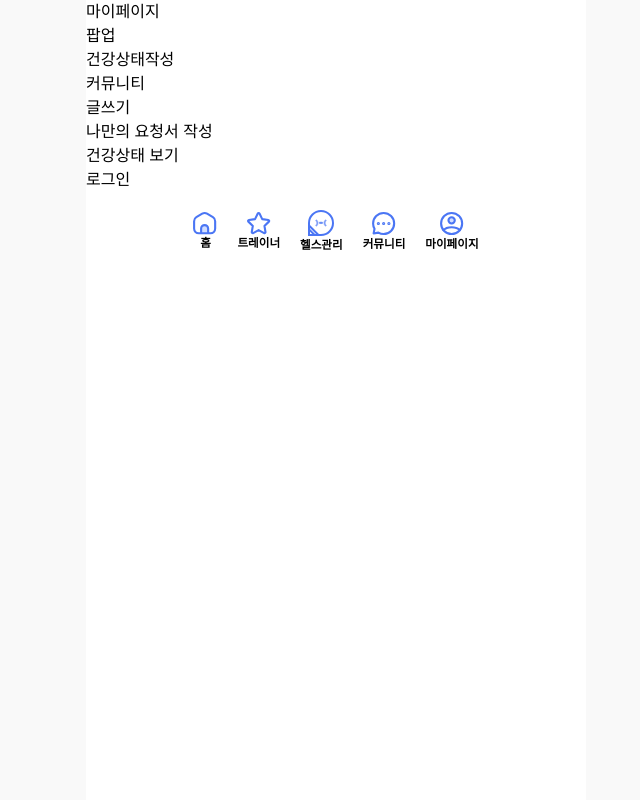
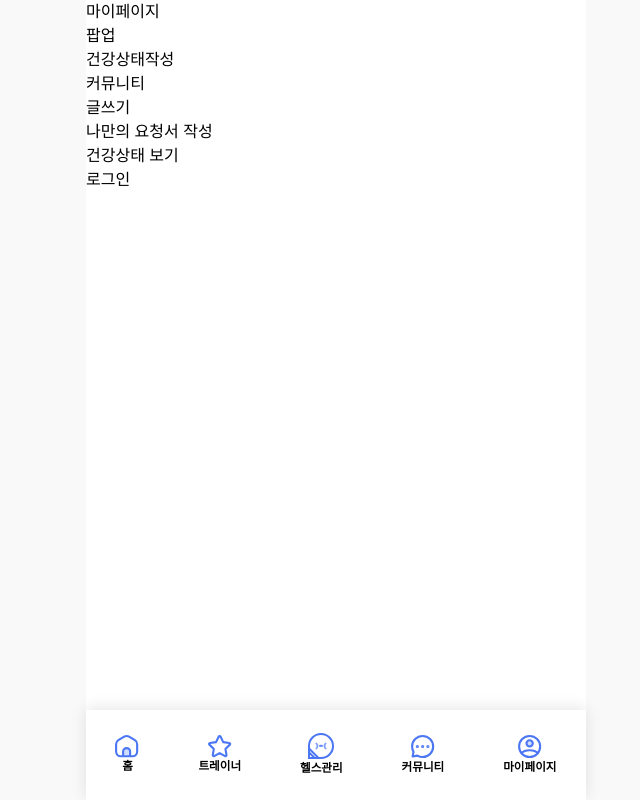
Before and after one commit to 123rudgks/health_geine, a Next.js app: page / in a window 1280 px wide. Shown: the whole page, without its empty margins (304-944 px from the left). Built offline with nearby package versions, Linux system fonts and the light colour scheme; a web font is replaced by a local one.

Commit message:
fix : bottom 레이아웃 설정 in progress

```diff
--- a/src/app/layout.tsx
+++ b/src/app/layout.tsx
@@ -24,7 +24,7 @@ export default function RootLayout({
       <body
         className={twMerge(
           `${mainFont.className} ${inter.className}}`,
-          'm-auto min-h-full w-[500px] bg-white'
+          'relative m-auto min-h-full w-[500px] bg-white'
         )}
       >
         {children}
--- a/src/components/BottomNavigationBar/BottomNavigationBar.tsx
+++ b/src/components/BottomNavigationBar/BottomNavigationBar.tsx
@@ -1,6 +1,5 @@
 'use client';
 import { ReactNode, useState } from 'react';
-import Box from '../Box/Box';
 
 import EmptyChatting from './icon/EmptyChatting.svg';
 import EmptyHealth from './icon/EmptyHealth.svg';
@@ -48,11 +47,8 @@ const BottomNavigationBar = () => {
   };
 
   return (
-    <>
-      <Box
-        ring="none"
-        className="align-center flex h-[80px] w-[100%] items-center justify-center gap-[20px] bg-white"
-      >
+    <div className="fixed bottom-0 h-[90px] w-[500px] shadow-[0px_-2px_15px_rgba(0,0,0,0.1)]">
+      <nav className="flex h-full w-full  items-center justify-around ">
         <IconToggle
           filledIcon={<FillHome />}
           emptyIcon={<EmptyHome />}
@@ -88,8 +84,8 @@ const BottomNavigationBar = () => {
           active={activeToggle === 4}
           onClick={() => handleToggleClick(4)}
         />
-      </Box>
-    </>
+      </nav>
+    </div>
   );
 };
 
```
